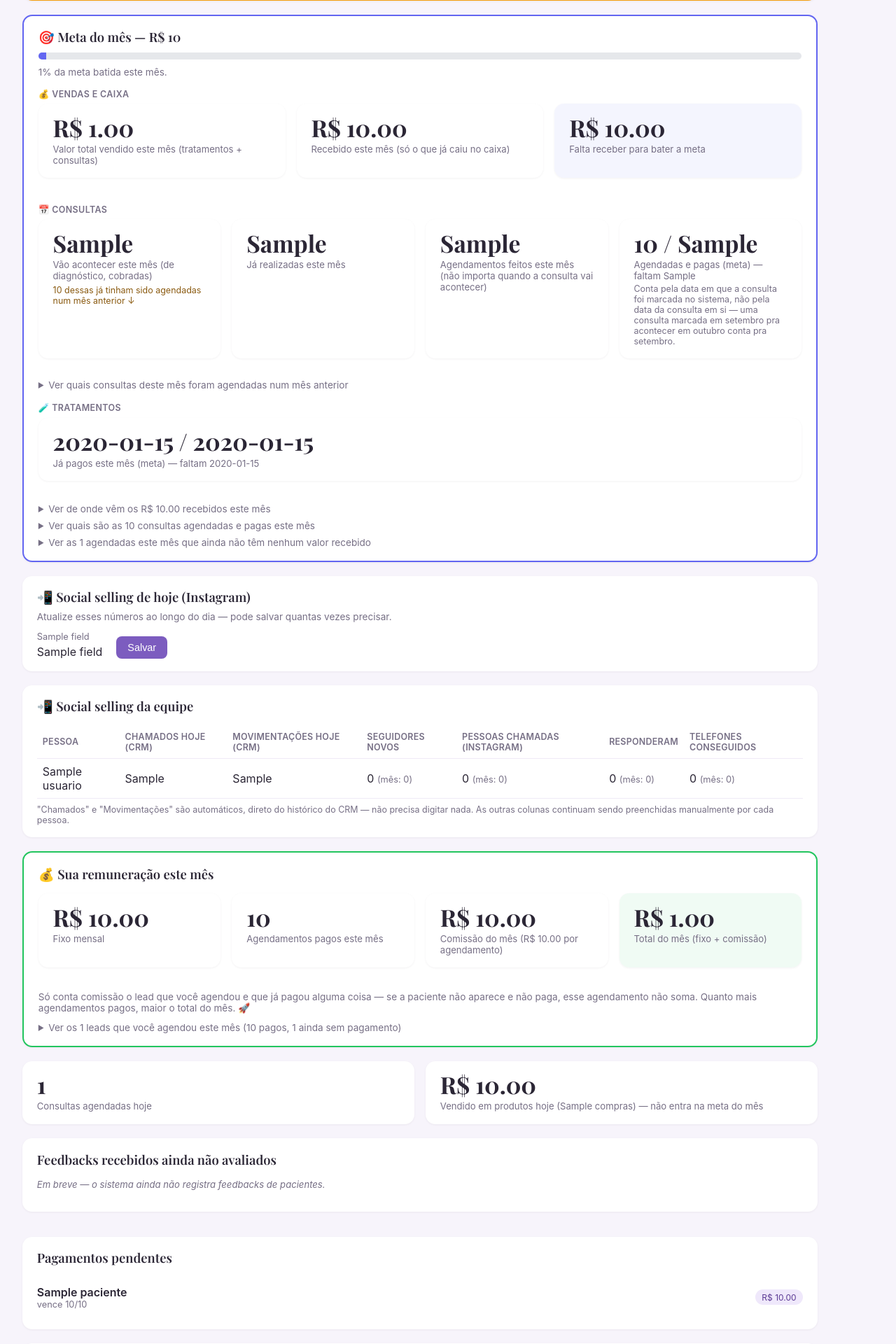
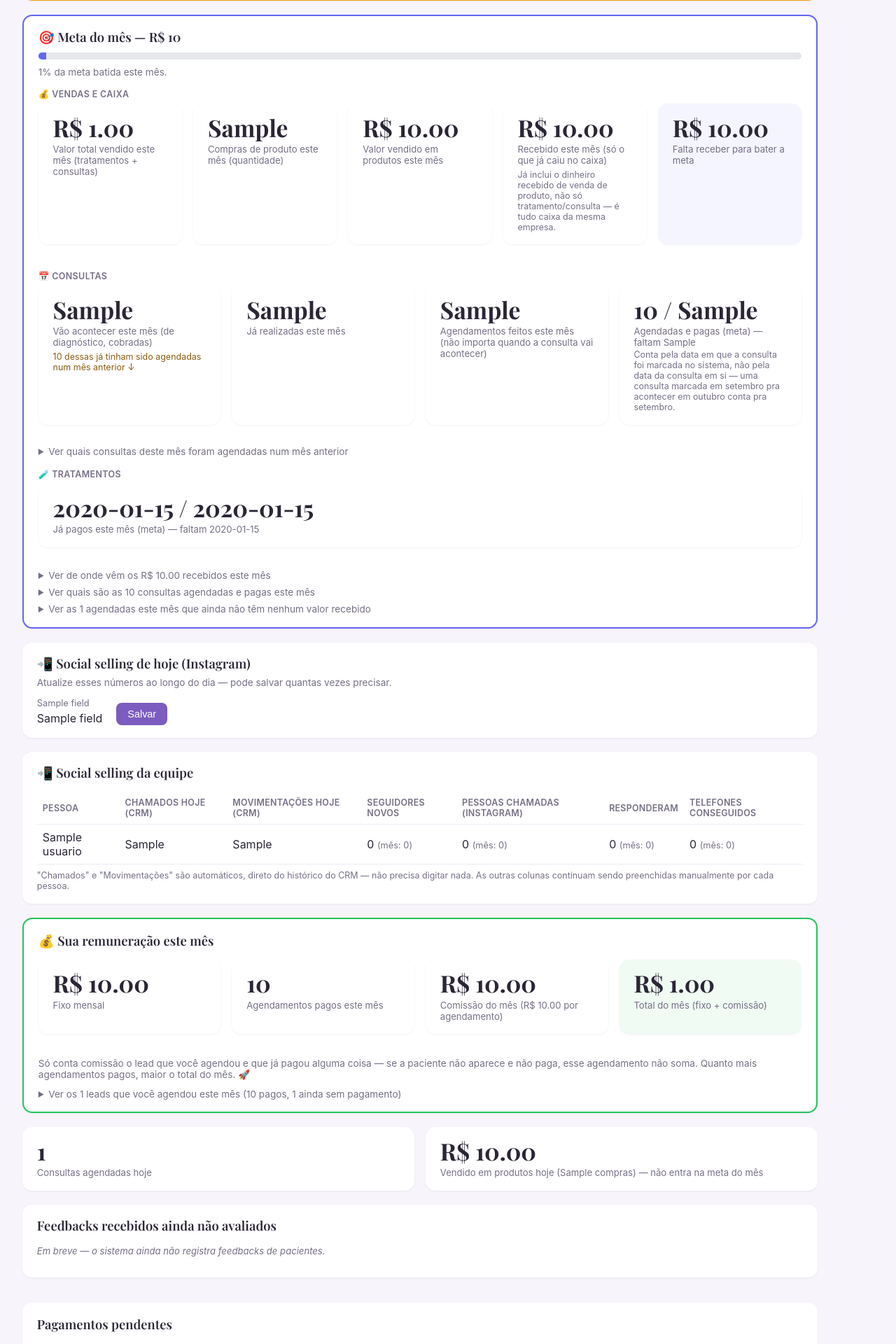
Before and after one commit to clauribeyro-crypto/central-sistemamelanogenico, a Django app: template templates/core/home.html in a window 1280 px wide. Shown: the part 328-2248 px from the top of the page at 70% size. Run offline with Django 5.2, Linux system fonts and the light colour scheme; the template is opened without the code that fills it: most values are stand-ins (such as "Sample title", 1, 10 or a date in 2020).

Commit message:
Mostra venda de produto do mês no card "Meta do mês" da home
A home mostrava "Valor total vendido" só de tratamento/consulta — venda
de produto (estoque) ficava de fora, mesmo contando pro mesmo caixa da
empresa (o dinheiro recebido de produto já somava em "Recebido este mês",
só não tinha visibilidade disso em lugar nenhum).

- Dois cards novos em "💰 Vendas e caixa": quantidade de compras de
  produto no mês e valor vendido (bruto) em produtos no mês
- Nota no card "Recebido este mês" deixando explícito que o dinheiro de
  venda de produto já entra nesse total (e por tabela, na meta)

Co-Authored-By: Claude Sonnet 5 <noreply@anthropic.com>
Claude-Session: https://claude.ai/code/session_01HJsDAzoLzDQRNraZT4zxDk

```diff
--- a/templates/core/home.html
+++ b/templates/core/home.html
@@ -47,9 +47,21 @@
                     <div class="num">R$ {{ meta_mes.total_vendas_mes|floatformat:2 }}</div>
                     <div class="rotulo">Valor total vendido este mês (tratamentos + consultas)</div>
                 </div>
+                <a class="card stat" href="{% url 'estoque:painel' %}?aba=vendas" style="text-decoration:none;">
+                    <div class="num">{{ meta_mes.qtd_vendas_produtos_mes }}</div>
+                    <div class="rotulo">Compras de produto este mês (quantidade)</div>
+                </a>
+                <a class="card stat" href="{% url 'estoque:painel' %}?aba=vendas" style="text-decoration:none;">
+                    <div class="num">R$ {{ meta_mes.valor_vendas_produtos_mes|floatformat:2 }}</div>
+                    <div class="rotulo">Valor vendido em produtos este mês</div>
+                </a>
                 <div class="card stat">
                     <div class="num">R$ {{ meta_mes.faturado|floatformat:2 }}</div>
                     <div class="rotulo">Recebido este mês (só o que já caiu no caixa)</div>
+                    <div style="font-size:.78rem; color:var(--text-muted); margin-top:.3rem;">
+                        Já inclui o dinheiro recebido de venda de produto, não só tratamento/consulta — é tudo
+                        caixa da mesma empresa.
+                    </div>
                 </div>
                 <div class="card stat" style="background:#6366f111;">
                     <div class="num">R$ {{ meta_mes.faltam_faturamento|floatformat:2 }}</div>
```
Also changed, not shown: core/views.py (+14 -0 lines).
